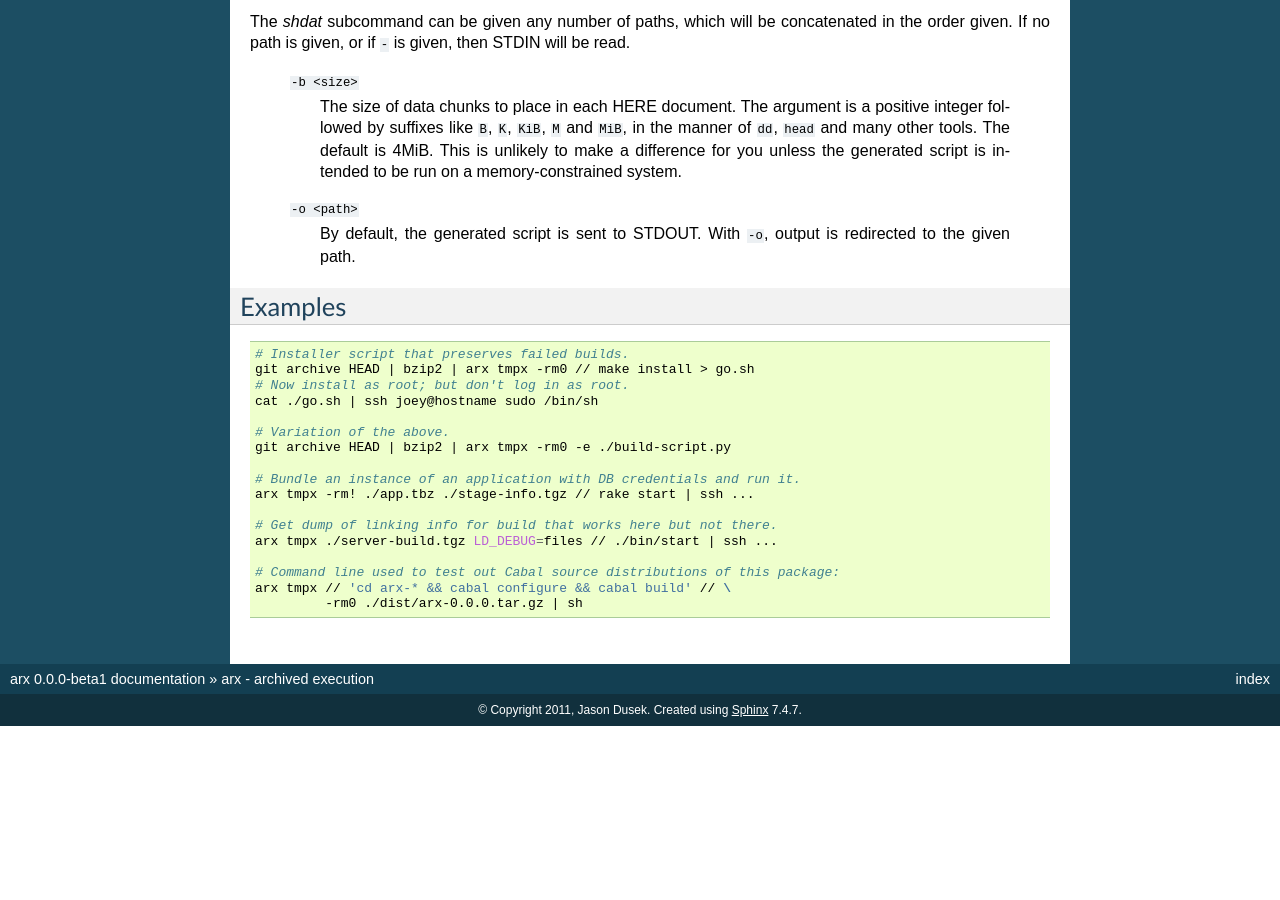
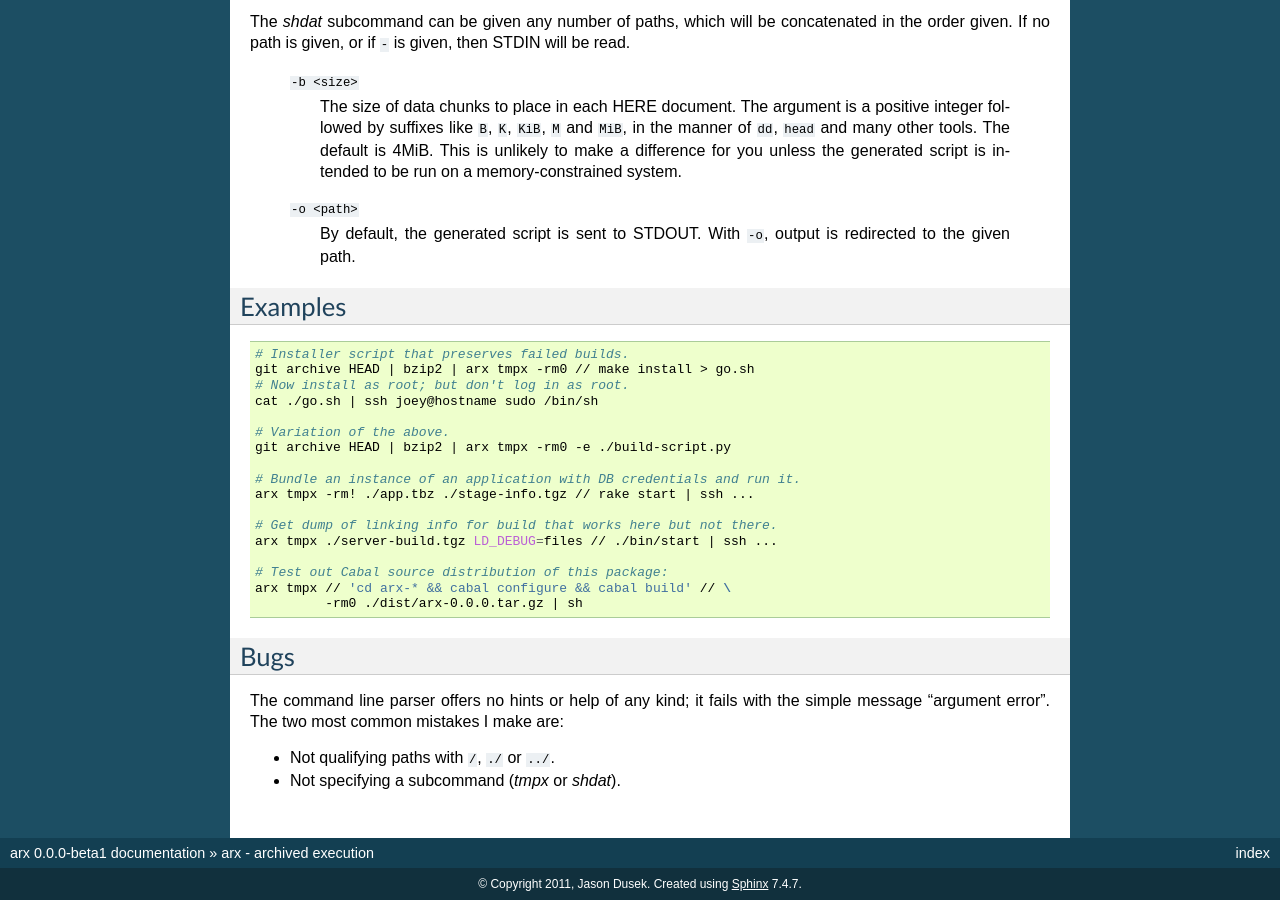
Before and after one commit to solidsnack/arx, a Sphinx documentation site: the page built from docs/index.rst, in a window 1280 px wide and 900 px high, scrolled down 1846 px. Built offline with Sphinx 7.4.7, drawn with Linux system fonts in a browser that asks for light colours; before the commit the page ends 2572 px from its top, so only the background shows below that.

Commit message:
Bugs section.

```diff
--- a/docs/index.rst
+++ b/docs/index.rst
@@ -149,6 +149,16 @@ Examples
   # Get dump of linking info for build that works here but not there.
   arx tmpx ./server-build.tgz LD_DEBUG=files // ./bin/start | ssh ...
 
-  # Command line used to test out Cabal source distributions of this package:
+  # Test out Cabal source distribution of this package:
   arx tmpx // 'cd arx-* && cabal configure && cabal build' // \
            -rm0 ./dist/arx-0.0.0.tar.gz | sh
+
+Bugs
+----
+
+The command line parser offers no hints or help of any kind; it fails with the
+simple message "argument error". The two most common mistakes I make are:
+
+* Not qualifying paths with ``/``, ``./`` or ``../``.
+
+* Not specifying a subcommand (`tmpx` or `shdat`).
```
Also changed, not shown: docs/blessed/arx.txt (+13 -0 lines), 2 other files.
